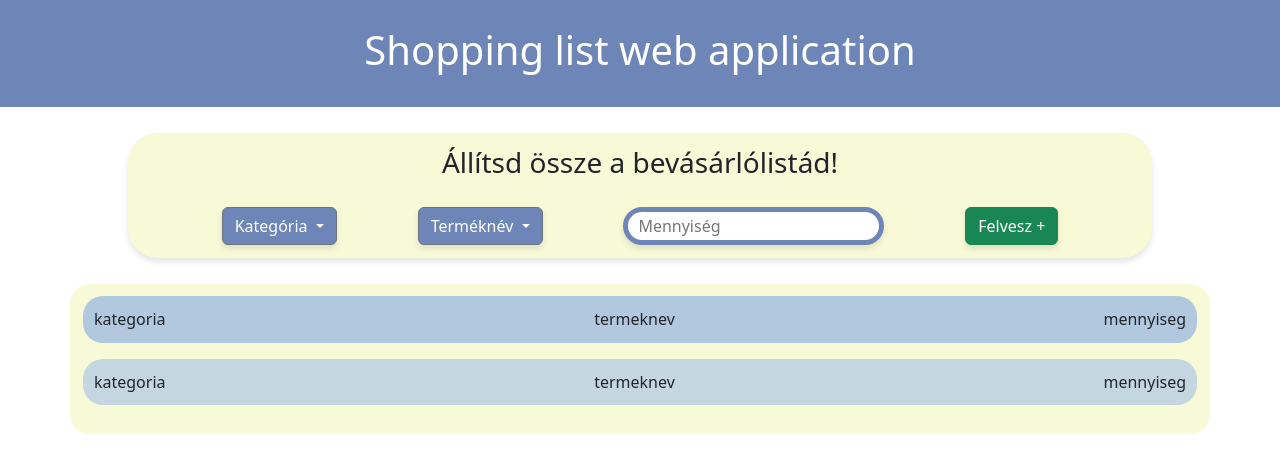
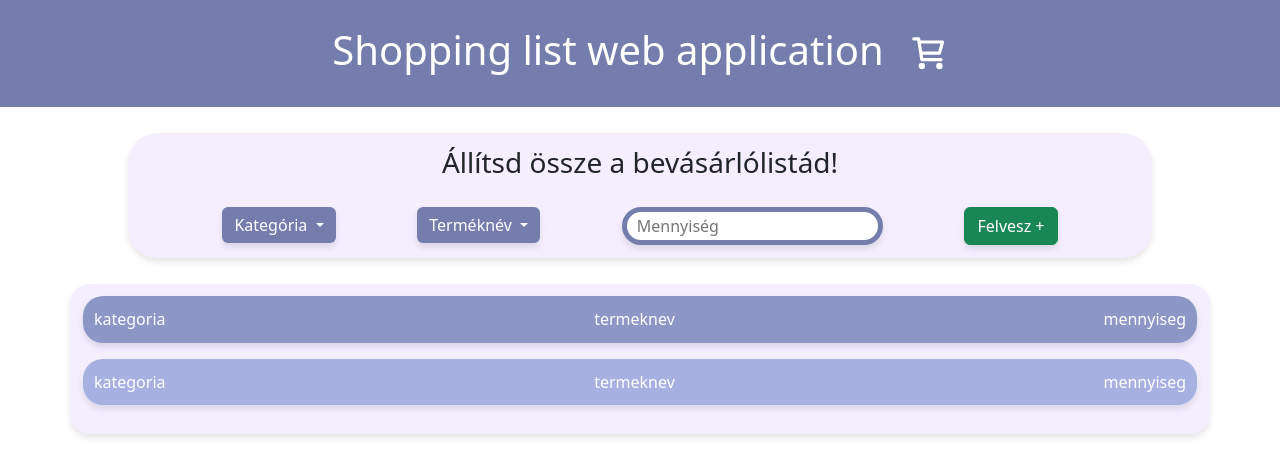
Before and after one commit to WR0NGTH3HU4/web_bevasarlas, a Vue app in the folder vue-project/: page / in a window 1280 px wide. Shown: the top 476 px of the page. Built offline with nearby package versions, Linux system fonts and the light colour scheme.

Commit message:
Header cart svg added

```diff
--- /dev/null
+++ b/vue-project/src/components/Cart.vue
@@ -0,0 +1,5 @@
+<template>
+    <svg width="800px" height="800px" viewBox="0 0 24 24" fill="none" xmlns="http://www.w3.org/2000/svg">
+        <path d="M6.29977 5H21L19 12H7.37671M20 16H8L6 3H3M9 20C9 20.5523 8.55228 21 8 21C7.44772 21 7 20.5523 7 20C7 19.4477 7.44772 19 8 19C8.55228 19 9 19.4477 9 20ZM20 20C20 20.5523 19.5523 21 19 21C18.4477 21 18 20.5523 18 20C18 19.4477 18.4477 19 19 19C19.5523 19 20 19.4477 20 20Z" stroke="#FFFF" stroke-width="2" stroke-linecap="round" stroke-linejoin="round"/>
+    </svg>
+</template>
--- a/vue-project/src/components/Dropdowns.vue
+++ b/vue-project/src/components/Dropdowns.vue
@@ -41,7 +41,7 @@
 <style>
     .FullDropdown{
 
-        background-color: #F8F9D7;
+        background-color: #F4EEFF;
         padding:1%;
         margin:0 10% 2% 10%;
         width: 80%;
@@ -62,7 +62,8 @@
         justify-content: space-evenly;
     }
     .kategoria{
-        background-color: #6E85B7;
+        border-style: none;
+        background-color: #747DAB;
         box-shadow: 0 4px 6px rgba(0, 0, 0, 0.1);
     }
     .kategoria:hover{
@@ -70,15 +71,17 @@
 
     }
     .termeknev{
-        background-color: #6E85B7;
+        border-style: none;
+        background-color: #747DAB;
         box-shadow: 0 4px 6px rgba(0, 0, 0, 0.1);
     }
     .termeknev:hover{
         background-color: #506183;
     }
     .mennyiseg{
+        border-style: none;
         padding:0px 10px;
-        border:#6E85B7 solid 5px;
+        border:#747DAB solid 5px;
         border-radius: 20px;
         outline:none;
         box-shadow: 0 4px 6px rgba(0, 0, 0, 0.1);
--- a/vue-project/src/components/Header.vue
+++ b/vue-project/src/components/Header.vue
@@ -1,9 +1,11 @@
-<script >
+<script setup>
+    import Cart from "../components/Cart.vue"
 
 </script>
 <template>
     <div class="header">
         <h1>Shopping list web application</h1>
+        <Cart class="cart"></Cart>
     </div>
 </template>
 <style>
@@ -15,7 +17,15 @@
         width: 100%;
         margin-bottom: 2%;
         padding:2% 0%;
-        background-color: #6E85B7;
+        background-color: #747DAB;
         color: white;
     }
+    .cart{
+        width: 3%;
+        height: 3%;
+        display: flex;
+        align-self: center;
+        justify-self: end;
+        margin-left:2%;
+    }
 </style>
--- a/vue-project/src/components/ShoppingList.vue
+++ b/vue-project/src/components/ShoppingList.vue
@@ -27,8 +27,8 @@
         flex-direction: column;
         justify-content: center;
         align-content: center;
-        background-color: #F8F9D7;
-
+        background-color: #F4EEFF;
+        box-shadow: 0 4px 6px rgba(0, 0, 0, 0.1);
         padding: 1%;
         border-radius: 20px;
     }
@@ -37,18 +37,22 @@
         display: flex;
         flex-direction: row;
         justify-content: space-between;
-        background-color: #B2C8DF;
+        background-color: #8D97C6;
         padding: 1%;
         border-radius: 20px;
+        color: white;
+        box-shadow: 0 4px 6px rgba(0, 0, 0, 0.1);
     }
     .context{
         list-style: none;
         display: flex;
         flex-direction: row;
         justify-content: space-between;
-        background-color: #C4D7E0;
+        background-color: #A6B1E1;
         padding: 1%;
         border-radius: 20px;
+        color: white;
+        box-shadow: 0 4px 6px rgba(0, 0, 0, 0.1);
     }
 
 
--- /dev/null
+++ b/vue-project/src/components/Trash.vue
@@ -0,0 +1,5 @@
+<template>
+    <svg width="800px" height="800px" viewBox="0 0 24 24" fill="none" xmlns="http://www.w3.org/2000/svg">
+    <path d="M9 14L11 16L15 12M18 6L17.1991 18.0129C17.129 19.065 17.0939 19.5911 16.8667 19.99C16.6666 20.3412 16.3648 20.6235 16.0011 20.7998C15.588 21 15.0607 21 14.0062 21H9.99377C8.93927 21 8.41202 21 7.99889 20.7998C7.63517 20.6235 7.33339 20.3412 7.13332 19.99C6.90607 19.5911 6.871 19.065 6.80086 18.0129L6 6M4 6H20M16 6L15.7294 5.18807C15.4671 4.40125 15.3359 4.00784 15.0927 3.71698C14.8779 3.46013 14.6021 3.26132 14.2905 3.13878C13.9376 3 13.523 3 12.6936 3H11.3064C10.477 3 10.0624 3 9.70951 3.13878C9.39792 3.26132 9.12208 3.46013 8.90729 3.71698C8.66405 4.00784 8.53292 4.40125 8.27064 5.18807L8 6" stroke="#000000" stroke-width="2" stroke-linecap="round" stroke-linejoin="round"/>
+    </svg>
+</template>
```
Also changed, not shown: vue-project/src/assets/cart.svg (added), vue-project/src/assets/trash.svg (added).
